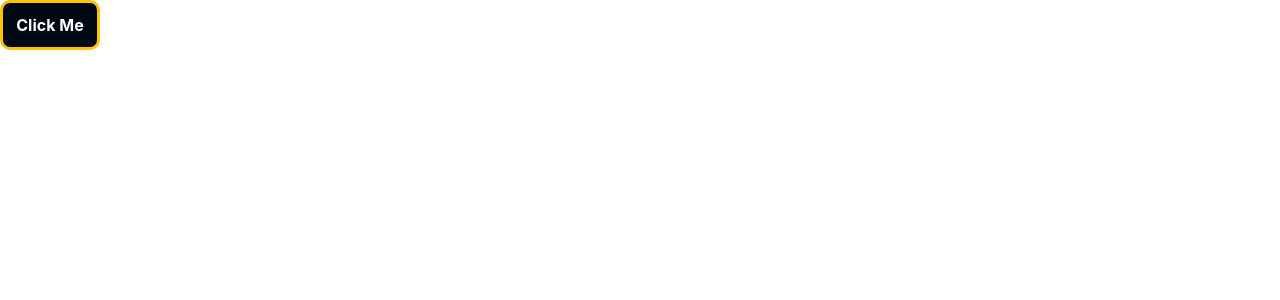
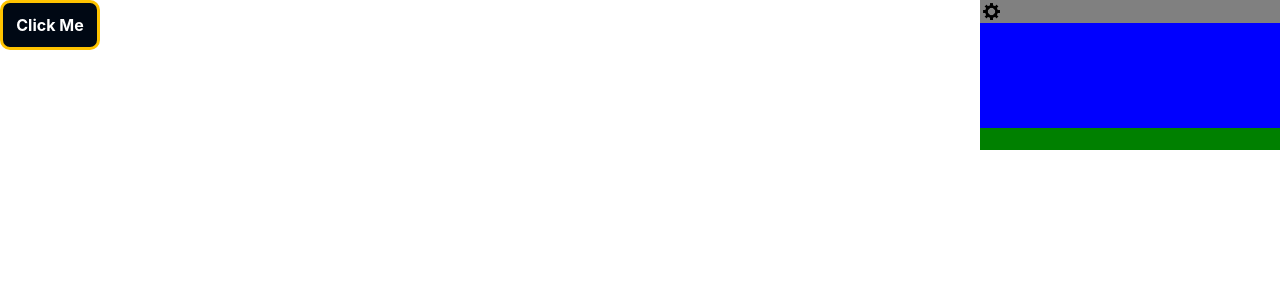
Before and after one commit to WasimHabib/Aurumway, a Next.js app in the folder aurumway/: page / in a window 1280 px wide. Shown: the top 300 px of the page. Built offline with nearby package versions, Linux system fonts and the light colour scheme.

Commit message:
added infobox wireframe

```diff
--- /dev/null
+++ b/aurumway/lib/components/InfoBox.tsx
@@ -0,0 +1,87 @@
+import React, { useRef, useState } from 'react'
+import styles from '../../styles/InfoBox.module.css';
+import { gsap } from "gsap"
+
+
+export default function InfoBox(props: {width: string, height: string, hiddenWidth: string, hiddenHeight: string}) {
+    let hidWidth = props.hiddenWidth;
+    let hidHeight = props.hiddenHeight;
+    let [isExpanded, setIsExpanded] = useState(false);
+    let containerRef = useRef(null);
+    let headerRef = useRef(null);
+
+    let inlineStyle = {
+        width: props.hiddenWidth,
+        height: props.hiddenHeight
+    };
+
+
+    function toggleInfoBox(): any {
+        let tl = gsap.timeline();
+        // console.log(isExpanded);
+        if(isExpanded == true) {
+            // console.log(containerRef);
+            setIsExpanded(false);
+            tl.fromTo(containerRef.current, {
+                width: props.width,
+                height: props.height,
+                duration: 0.2
+            }, {
+                width: props.hiddenWidth,
+                height: props.hiddenHeight,
+                duration: 0.2
+            }, 0);
+
+            tl.fromTo(headerRef.current, {
+                width: props.width,
+                duration: 0.2
+            }, {
+
+                width: props.hiddenWidth,
+                duration: 0.2
+            }, 0);
+        }
+        else {
+            setIsExpanded(true);
+            tl.fromTo(containerRef.current, {
+                width: props.hiddenWidth,
+                height: props.hiddenHeight,
+                duration: 0.2
+            }, {
+                width: props.width,
+                height: props.height,
+                duration: 0.2
+
+            }, 0);
+
+            tl.fromTo(headerRef.current, {
+                width: props.hiddenWidth,
+                duration: 0.2
+            }, {
+                width: props.width,
+                duration: 0.2
+            }, 0);
+
+
+        }
+    }
+
+
+
+
+
+  return (
+    <div className={styles.container} style={inlineStyle}>
+
+            <div ref={headerRef} className={styles.header}>
+                <img className={styles.headerIcon} src="/cog.png" onClick={toggleInfoBox} />
+            </div>
+            <div ref={containerRef} className={styles.body}>
+
+            </div>
+            <div className={styles.footer}>
+
+            </div>
+    </div>
+  )
+}
--- a/aurumway/pages/index.tsx
+++ b/aurumway/pages/index.tsx
@@ -1,8 +1,6 @@
-import { useLayoutEffect, useRef } from "react";
 import { gsap } from "gsap"
 import { Button } from "../lib/atoms/Button";
-import gsapCore from "gsap/gsap-core";
-import { Power2 } from "gsap/dist/gsap";
+import InfoBox from "../lib/components/InfoBox";
 
 
 function Home() {
@@ -46,6 +44,7 @@ function Home() {
     <>
       <div >
           <Button type="SUCCESS" id="MyButton" text="Click Me" onClick={clickFunc} width="100px" height="50px" className="Button" />
+          <InfoBox  width="500px" height="500px" hiddenHeight="150px" hiddenWidth="300px"/>
       </div>
     </>
   );
--- /dev/null
+++ b/aurumway/styles/InfoBox.module.css
@@ -0,0 +1,33 @@
+.container {
+    max-width: 500px;
+    direction: rtl;
+    float: right;
+}
+
+.container > * {
+    direction: ltr;
+}
+
+.header {
+    background-color: grey;
+    height: 15%;
+
+
+}
+
+.body {
+    background-color: blue;
+    width: 100%;
+    height: 70%
+}
+.footer {
+    background-color: green;
+    width: 100%;
+    height: 15%
+}
+.headerIcon {
+    cursor: pointer;
+    height: 100%;
+
+
+}
```
Also changed, not shown: aurumway/public/cog.png (added).
